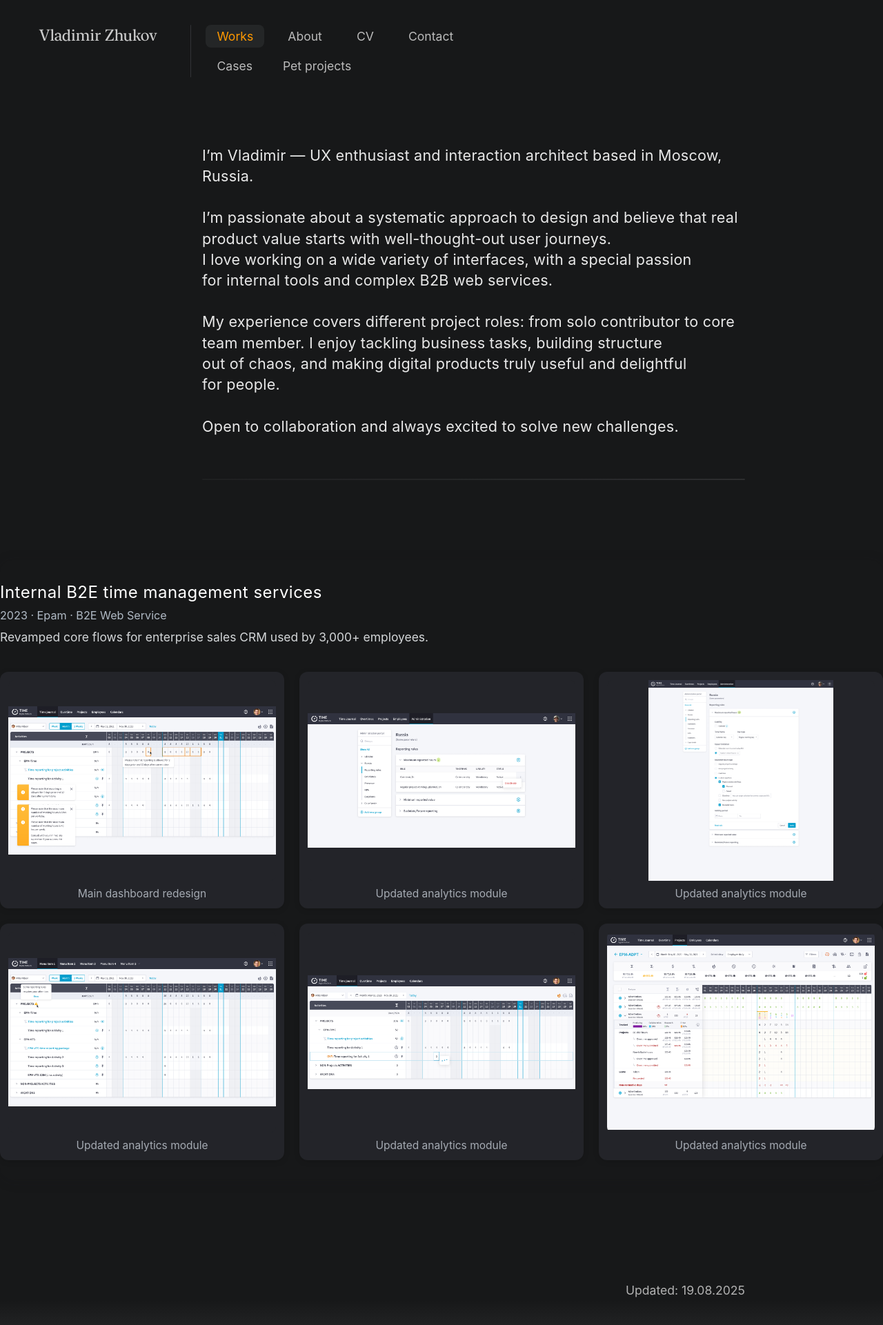
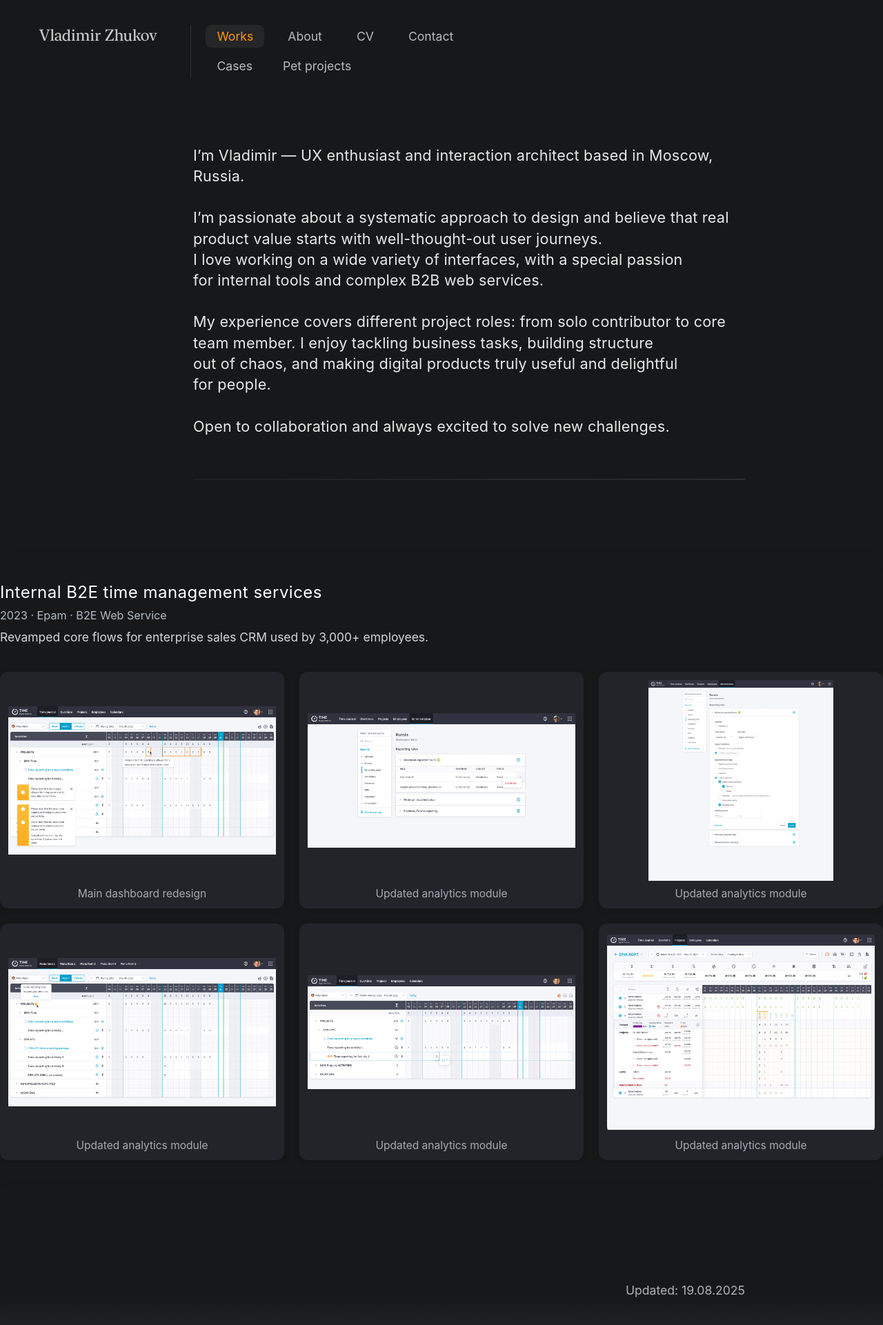
Before and after one commit to uxiscool/experience, a Jekyll site: the page built from index.md, in a window 1280 px wide. Shown: the whole page at 69% size. Built offline with Jekyll 4.4.1, drawn with Linux system fonts in a browser that asks for light colours.

Commit message:
Add files via upload

```diff
--- a/css/main.css
+++ b/css/main.css
@@ -32,7 +32,7 @@ section { padding-top: 2rem; }
 
 .container {
   margin: 0;
-  padding-left: 293px;
+  padding-left: 280px;
   padding-right: 200px;
   max-width: none;
   width: 100%;
```
